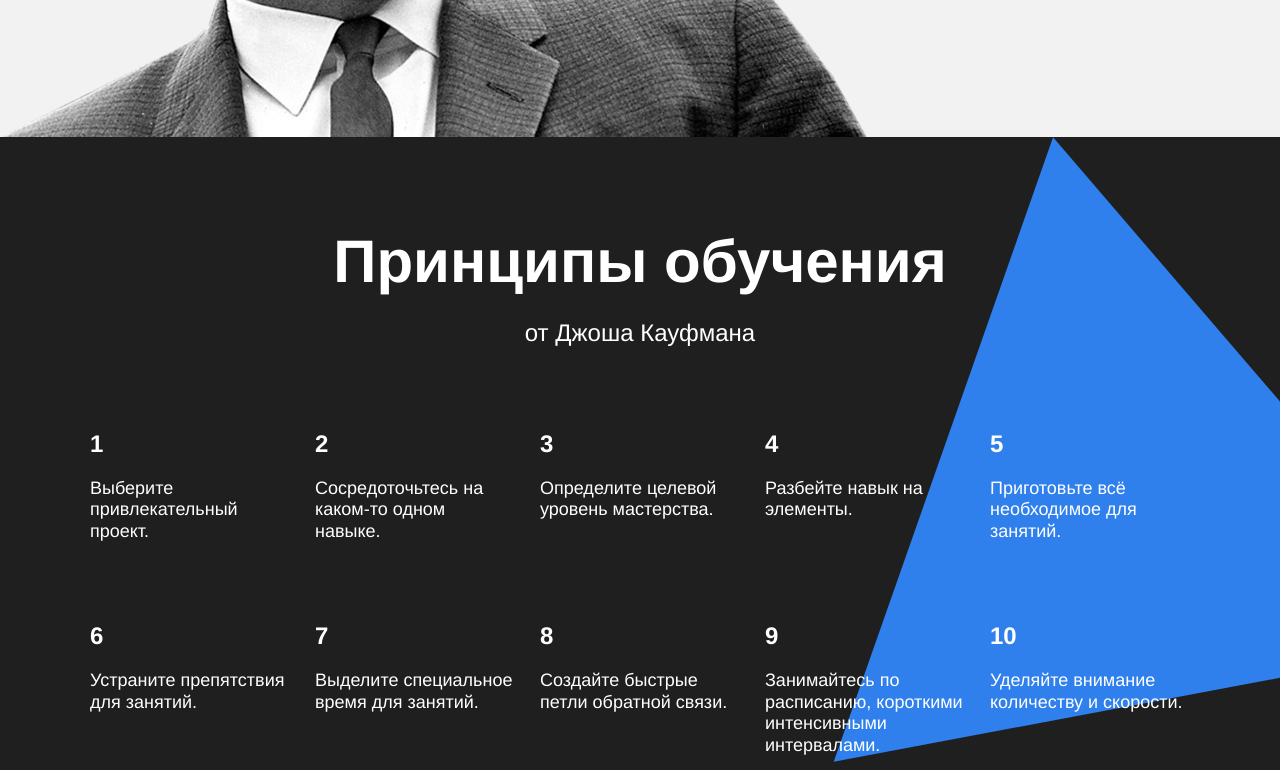
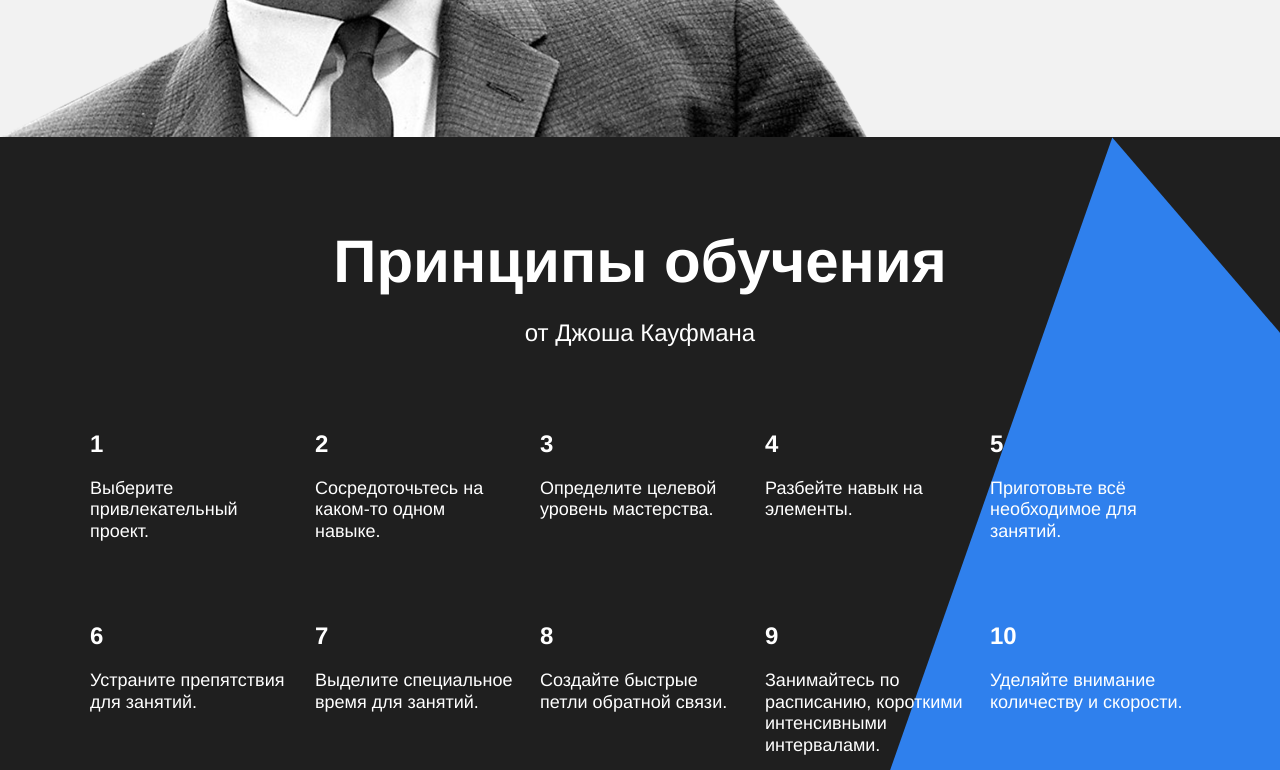
Before and after one commit to serp123616512/how-to-learn, a plain HTML site: page index.html in a window 1280 px wide. Shown: the part 2760-3530 px from the top of the page. Drawn offline with Linux system fonts and the light colour scheme.

Commit message:
final version 2.4 after 2-nd revue

```diff
--- a/index.html
+++ b/index.html
@@ -86,12 +86,12 @@
           </div>
         </div>
       </section>
-      <section class="feynman feynman__main-illustration">
+      <section class="feynman">
         <h2 class="feynman__title">Метод Фейнмана</h2>
         <p class="feynman__subtitle">Выучить и не забыть.</p>
         <a  class="feynman__link" href="#">Подробнее &rarr;</a>
       </section>
-      <section class="kaufman kaufman__triangle">
+      <section class="kaufman">
         <h2 class="section-title section-title_theme_dark">Принципы обучения</h2>
         <p class="section-subtitle section-subtitle_theme_dark">от Джоша Кауфмана</p>
         <div class="table table_theme_dark">
@@ -137,6 +137,7 @@
             <p class="table__text table__text_theme_dark">Уделяйте внимание количеству и скорости.</p>
           </div>
         </div>
+        <div class="kaufman__triangle"></div>
       </section>
     </main>
     <footer class="footer">
@@ -146,7 +147,7 @@
           <p class="footer__author">&copy; Сергей Лупанов</p>
         </div>
         <div class="footer__column footer__column_content_ifo">
-          <h5 class="footer__column-heading">О Практикуме</h5>
+          <h2 class="footer__column-heading">О Практикуме</h2>
           <nav class="footer__column-links">
             <a class="footer__column-link" href="#">Главная</a>
             <a class="footer__column-link" href="#">Концепция</a>
@@ -154,7 +155,7 @@
           </nav>
         </div>
         <div class="footer__column footer__column_content_social">
-          <h5 class="footer__column-heading">Соцсети</h5>
+          <h2 class="footer__column-heading">Соцсети</h2>
           <nav>
             <ul class="footer__column-links">
               <li>
--- a/styles/style.css
+++ b/styles/style.css
@@ -161,6 +161,7 @@
 
 .section-title_theme_dark {
   color: white;
+  z-index: 1;
 }
 
 .section-subtitle {
@@ -175,6 +176,7 @@
 
 .section-subtitle_theme_dark {
   color: white;
+  z-index: 1;
 }
 
 .table {
@@ -183,6 +185,7 @@
   flex-wrap: wrap;
   justify-content: space-between;
   width: 1100px;
+  z-index: 1;
 }
 
 .table_theme_dark {
@@ -233,15 +236,11 @@
 .feynman {
   display: flex;
   flex-direction: column;
-  background-color: #f2f2f2;
   padding-top: 100px;
   align-items: center;
   position: relative;
   box-sizing: border-box;
   min-height: 890px;
-}
-
-.feynman__main-illustration {
   background: url(../images/feynman.png) bottom 0 left 0 / 867px 637px no-repeat , #f2f2f2;
 }
 
@@ -288,7 +287,12 @@
 }
 
 .kaufman__triangle {
-  background: url(../images/kaufman-triangle.svg) top 0 right -210px / 877px 877px no-repeat , #1f1f1f;
+  width: 877px;
+  height: 877px;
+  position: absolute;
+  top: 0;
+  right: -210px;
+  background-image: url(../images/kaufman-triangle.svg);
 }
 
 .footer {
```
